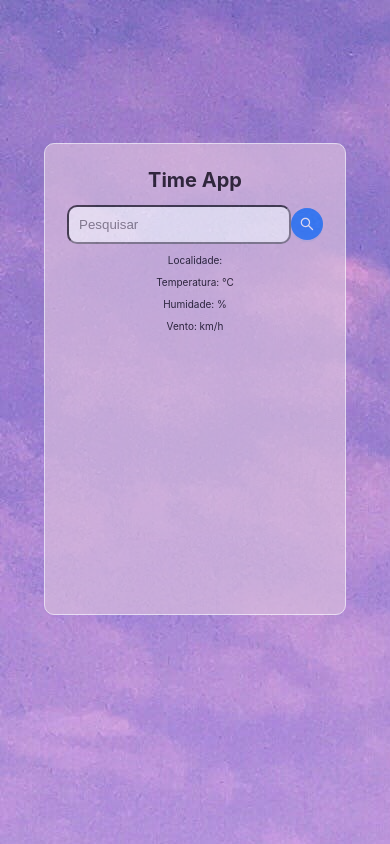
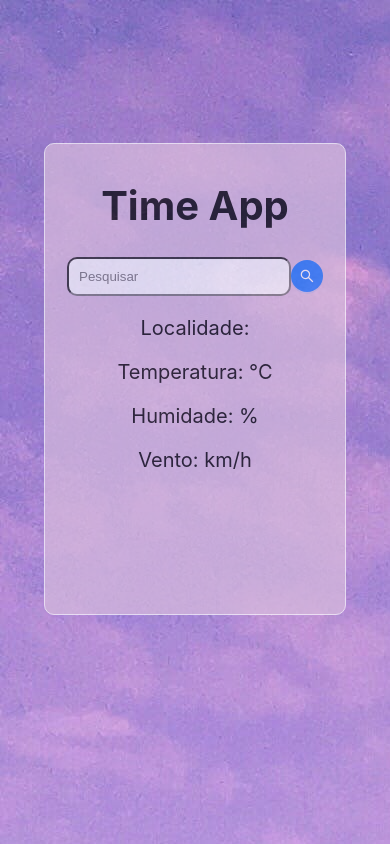
Before and after one commit to Isaiasdesemvolvedor/Clim-tico, a React (Create React App) app: page / in a window 390 px wide. Built offline with nearby package versions, Linux system fonts and the light colour scheme.

Commit message:
Update App.css

```diff
--- a/src/App.css
+++ b/src/App.css
@@ -1,5 +1,3 @@
-
-
 .container{
     position: relative;
     margin: auto;
@@ -35,7 +33,7 @@ body{
     .container{
      width: 400px;
      height: 400px;
-font-size: 30px;
+    font-size: 20px;
     top:17vh;
     }
     input{
@@ -46,11 +44,10 @@ width: 230px;
         .container{
      width: 280px;
      height: 450px;
-font-size: 10px;
+    font-size: 20px;
     top:17vh;
     }
     input{
     width: 200px;
     }
-
     }
```
Lines whose indentation alone changed are shown as unchanged.
